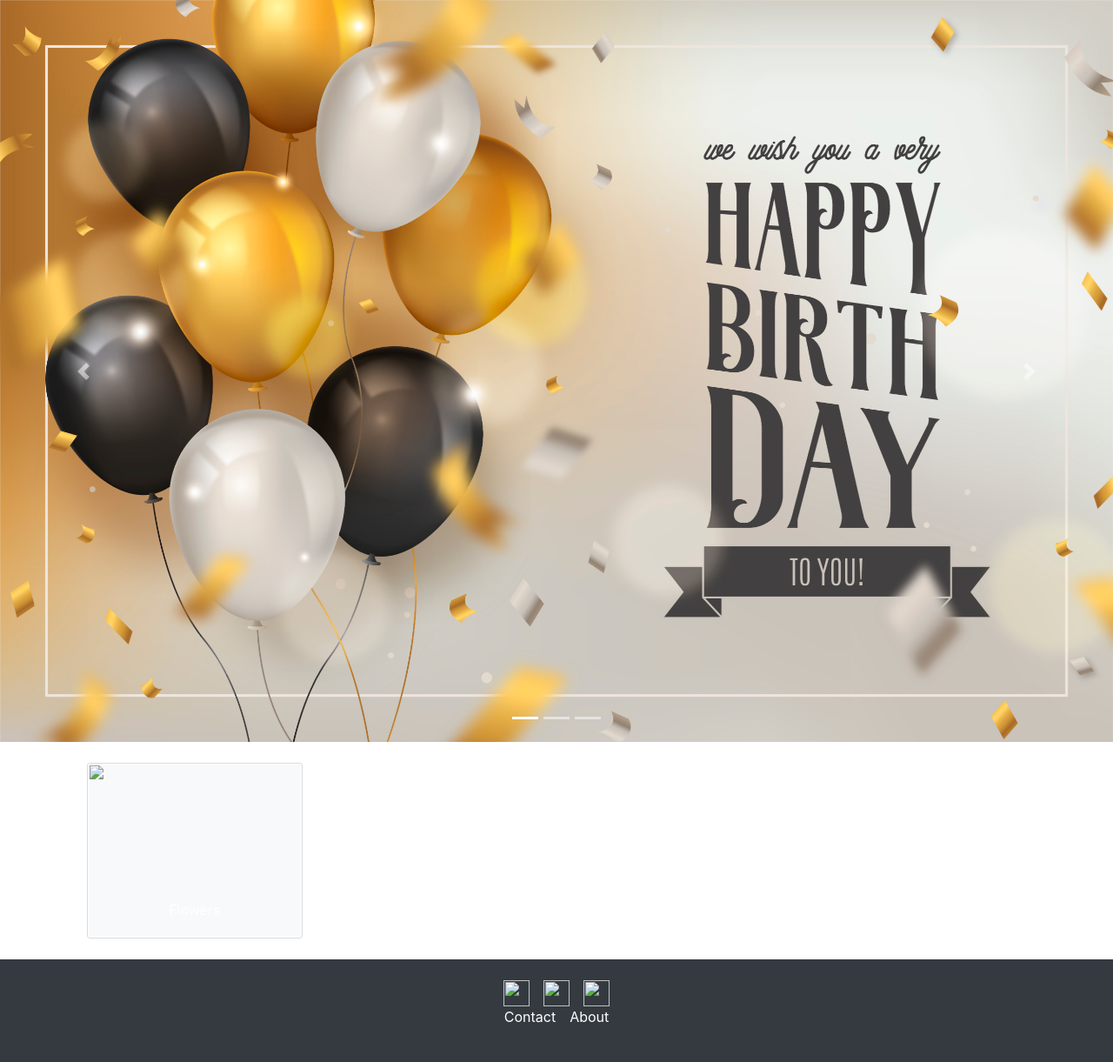
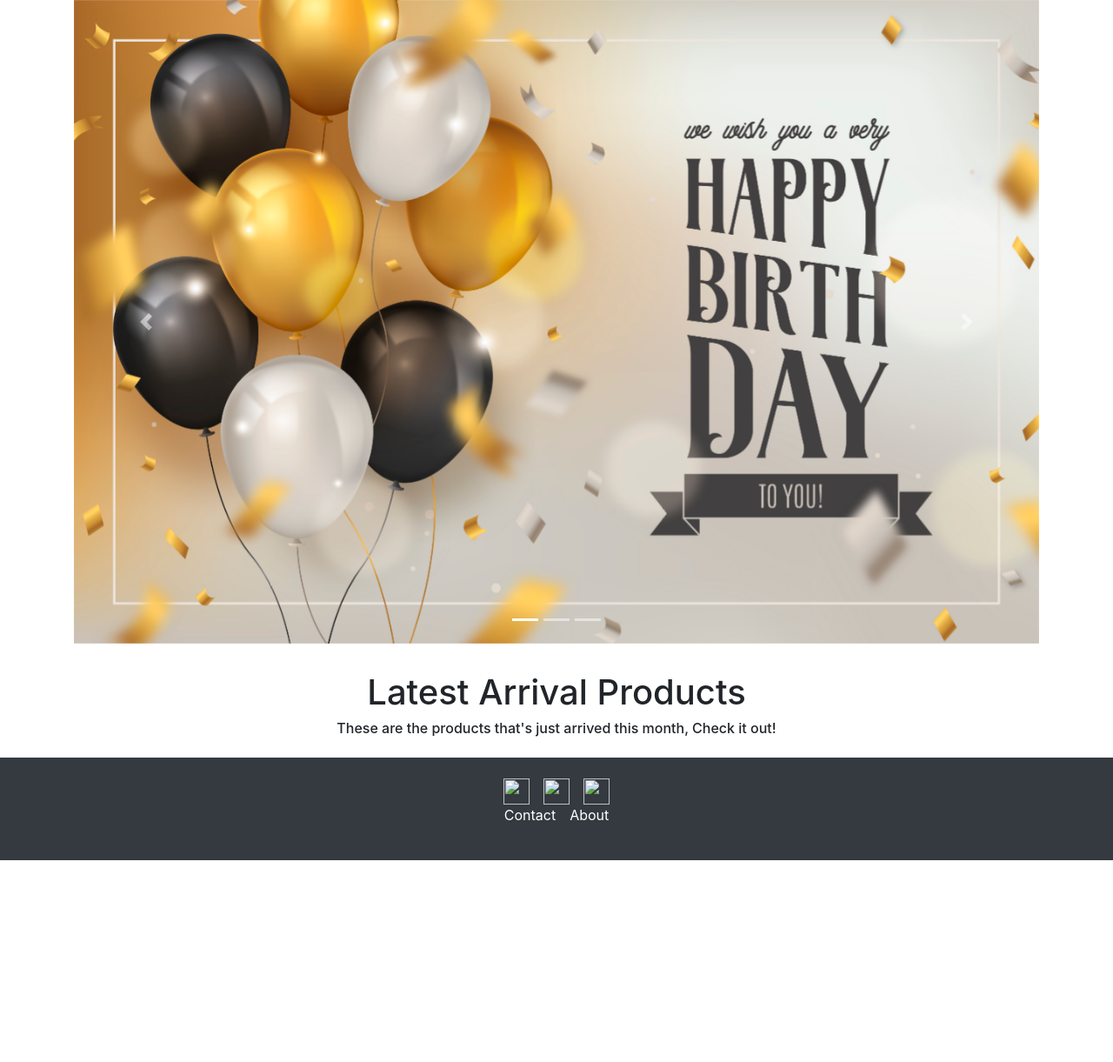
Before and after one commit to ukayaj620/Decorlite, a CodeIgniter app: page /Decorlite/ in a window 1280 px wide. Shown: the part 82-1303 px from the top of the page at 87% size. After the commit the page ends 1071 px from the top, so only its background shows below. Run offline with CodeIgniter, Linux system fonts and the light colour scheme.

Commit message:
implementing own style in product and cartand
TODO lots

```diff
--- a/application/views/card/items.php
+++ b/application/views/card/items.php
@@ -1,10 +1,9 @@
 <div class="col-3">
-    <a class="my-2" href="" target="_blank">
-    <div class="card card-hover bg-light text-white">
-        <img class="card-img" src="" width=200px height=200px/>
-        <div class="card-img-overlay d-flex flex-column justify-content-end">
-        <p class="card-text text-truncate text-center">Flowers</p>
+    <a>
+        <div class="card" style="width: 18rem; background-color: #000; margin: 16px">
+            <img src="..." class="card-img-top" alt="...">
+            <div class="card-body">
+            </div>
         </div>
-    </div>
     </a>
 </div>
--- a/application/views/main.php
+++ b/application/views/main.php
@@ -18,12 +18,10 @@ defined('BASEPATH') OR exit('No direct script access allowed');
 <body>
   <?php $this->load->view('header/header.php'); ?>
 
-  <main role="main">
-  <?php $this->load->view('carousel/carousel.php'); ?>
+  <main role="main" class="container">
+    <?php $this->load->view('carousel/carousel.php'); ?>
 
-    <div class="container py-4">
-    <?php $this->load->view('card/items.php'); ?>
-    </div>
+    <?php $this->load->view('product/product.php'); ?>
   </main>
 
   <?php $this->load->view('footer/footer.php'); ?>
--- /dev/null
+++ b/application/views/page/cart.php
@@ -0,0 +1,6 @@
+<link rel="stylesheet" href="<?php echo base_url('css/cart.css'); ?>">
+<div>
+<div class="custom-container"> <!---this is for items that user has already put in the cart-->
+
+</div>
+</div>
--- /dev/null
+++ b/application/views/product/product.php
@@ -0,0 +1,12 @@
+<link rel="stylesheet" href="<?php echo base_url('css/product.css') ?>">
+
+<div class="header-container">
+    <h1 class="display-5">Latest Arrival Products</h1>
+    <h6>These are the products that's just arrived this month, Check it out!</h6>
+</div>
+<div class="custom-container">
+    <!---
+    this will be the place where all newest items lies
+    i use flex wrap to handle the items grid system.
+    -->
+</div>
--- a/css/cart.css
+++ b/css/cart.css
@@ -0,0 +1,6 @@
+.custom-container {
+    display: flex;
+    align-items: center;
+    justify-content: center;
+    flex-wrap: wrap;
+}
--- /dev/null
+++ b/css/product.css
@@ -0,0 +1,16 @@
+.header-container {
+    display: flex;
+    justify-content: center;
+    align-items: center;
+    width: "100%";
+    height: max-content;
+    margin: 32px 0 16px 0;
+    flex-direction: column;
+}
+
+.custom-container {
+    display: flex;
+    justify-content: center;
+    align-items: center;
+    flex-wrap: wrap;
+}
```
